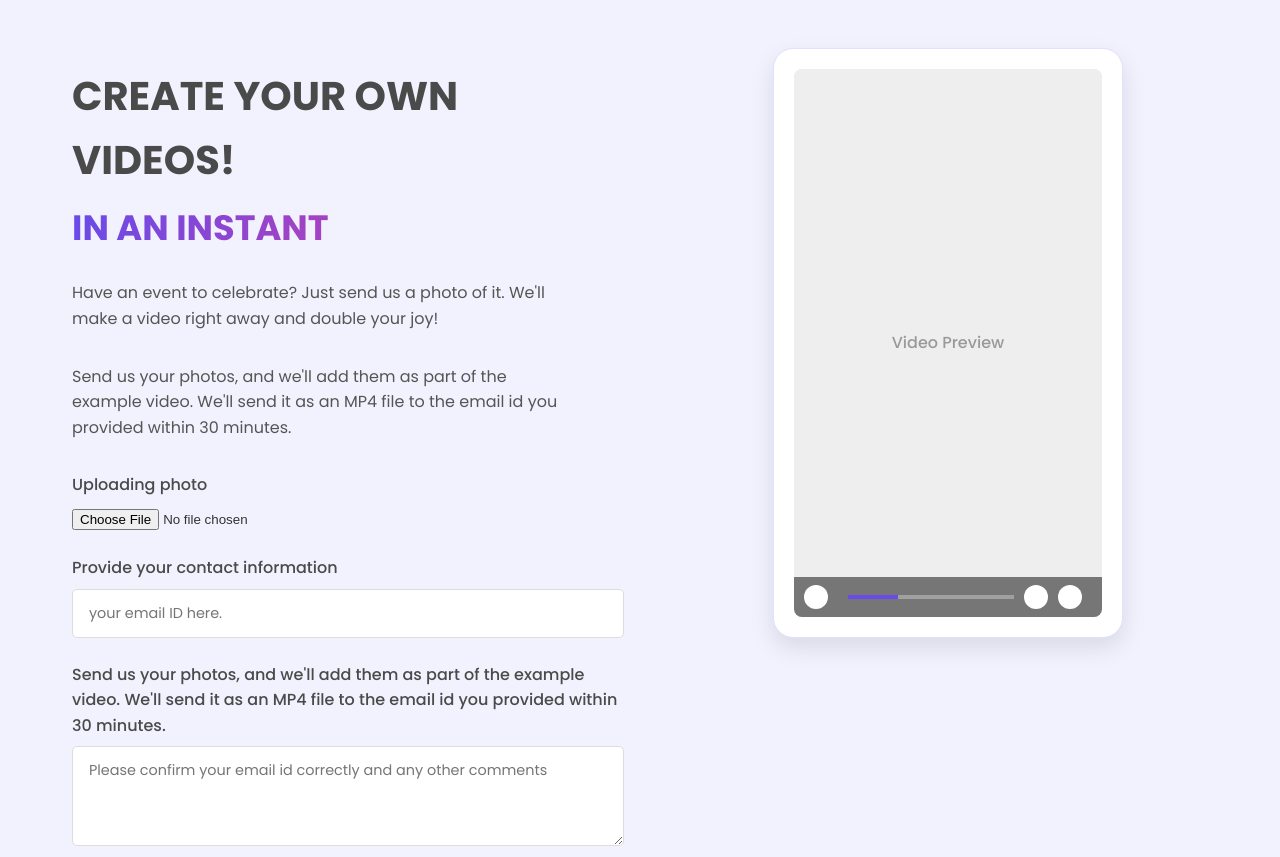
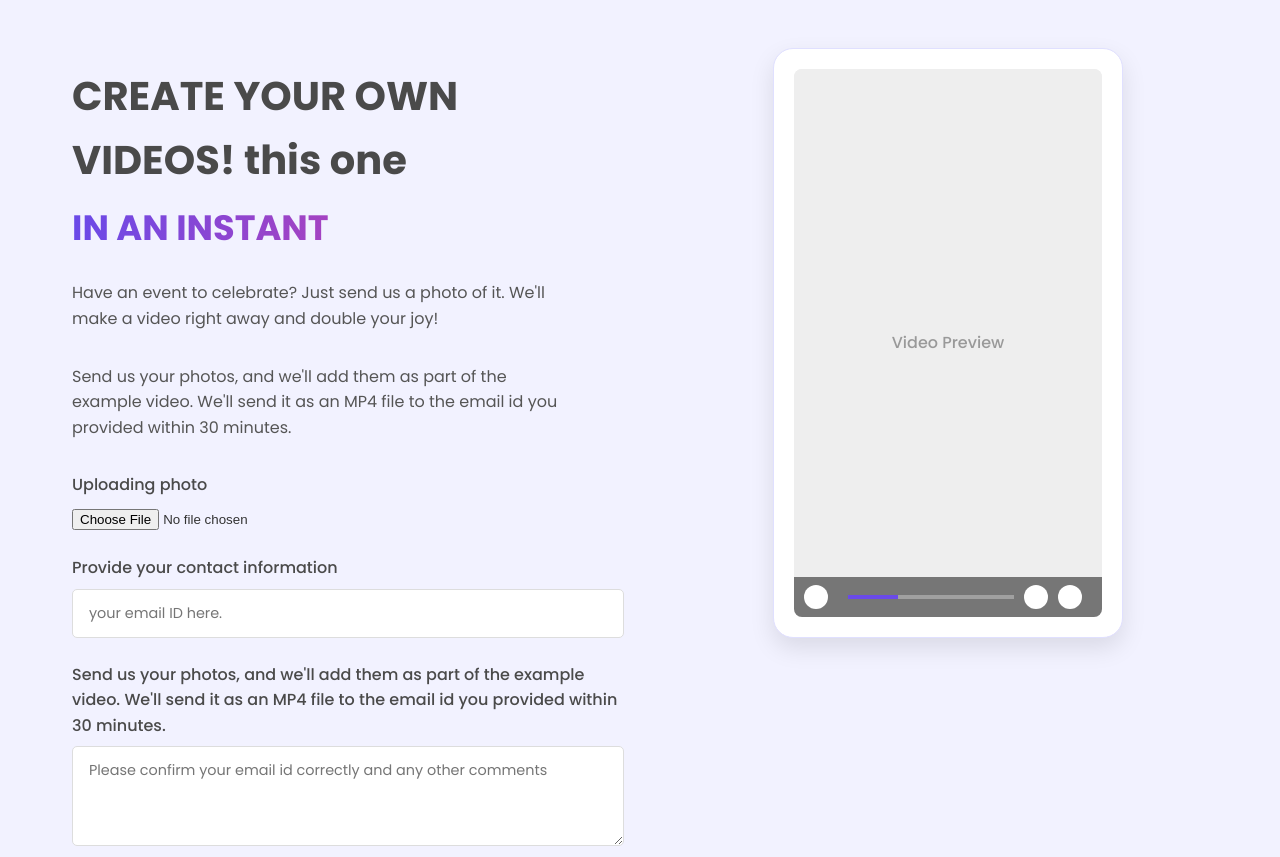
Before and after one commit to ericoh1234/VideoCreation2, a website with bundled scripts: page index.html in a window 1280 px wide. Shown: the top 857 px of the page. Built offline with nearby package versions, Linux system fonts and the light colour scheme.

Commit message:
Update index.html

```diff
--- a/index.html
+++ b/index.html
@@ -12,7 +12,7 @@
 <body>
   <div class="container">
     <div class="form-section">
-      <h1 class="main-title">CREATE YOUR OWN VIDEOS!</h1>
+      <h1 class="main-title">CREATE YOUR OWN VIDEOS! this one</h1>
       <h2 class="subtitle">IN AN INSTANT</h2>
 
       <p class="description">
```
